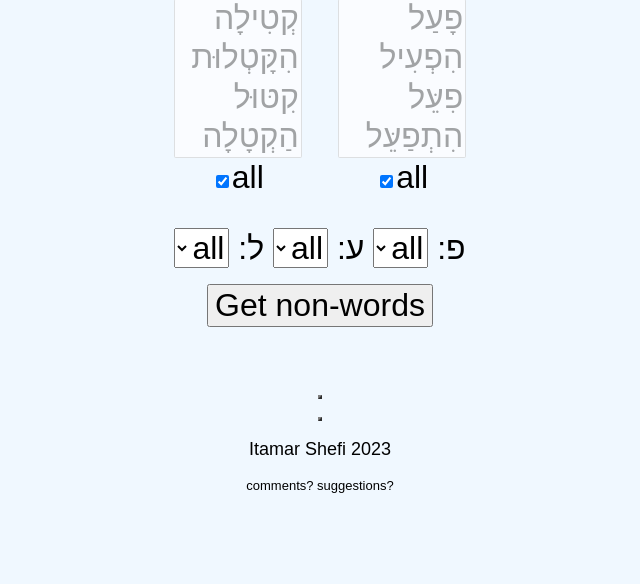
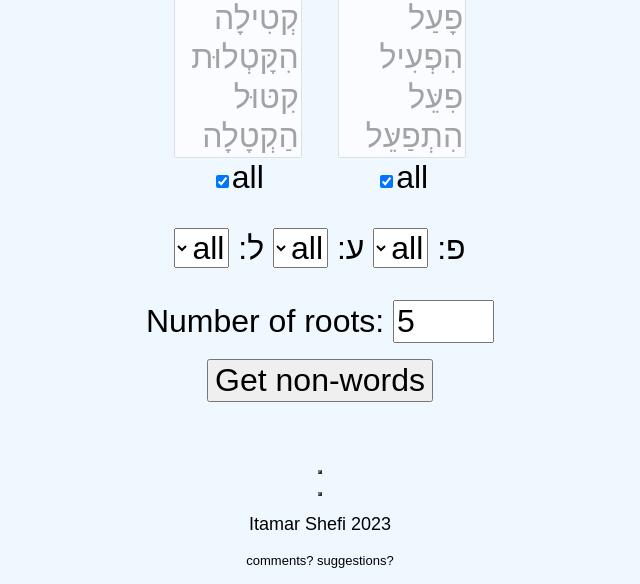
Before and after one commit to ishefi/limot-fetel, a FastAPI app: page / in a window 1280 px wide. Shown: the part 216-800 px from the top of the page, without its empty margins (320-960 px from the left). Run offline with FastAPI, Linux system fonts and the light colour scheme; some libraries are stand-ins or nearby versions; some web fonts are replaced.

Commit message:
Allow choosing # of roots

```diff
--- a/static/limotFetel.js
+++ b/static/limotFetel.js
@@ -17,9 +17,10 @@ let limotFetel = (function() {
     async function getWords() {
 
         const params = new URLSearchParams({
-            p: $("#פ").find(":selected").attr("value"),
-            a: $("#ע").find(":selected").attr("value"),
-            l: $("#ל").find(":selected").attr("value"),
+            p: $("#פ").find(":selected").val(),
+            a: $("#ע").find(":selected").val(),
+            l: $("#ל").find(":selected").val(),
+            number_of_roots: $("#numRoots").val(),
         });
         for (let tw of ["templates", "weights"]) {
             let tws = getTempWeight(tw);
--- a/static/styles.css
+++ b/static/styles.css
@@ -7,7 +7,7 @@ body {
     text-align: center;
 }
 
-select, button {
+select, button, input {
     font-size: xx-large;
     font-family: 'Alef', sans-serif;
 }
--- a/templates/index.html
+++ b/templates/index.html
@@ -62,6 +62,11 @@
         {% endfor %}
         </div>
         <br>
+        <div class="controlKnob">
+          <label for="numRoots">Number of roots:</label>
+          <input type="number" id="numRoots" name="numRoots" min="1" max="10" value="5">
+        </div>
+        <br>
             <button id="getWords">Get non-words</button>
 
     </div>
```
